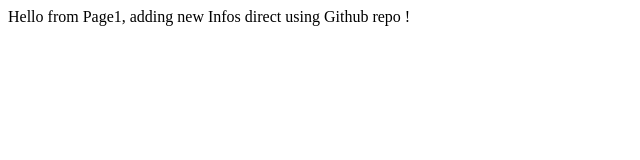
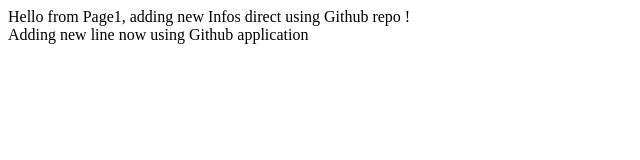
Before and after one commit to GitAlaaTilawi/FirstProject, a plain HTML site: page page1.html in a window 1280 px wide. Shown: the whole page, without its empty margins (0-640 px from the left). Drawn offline with Linux system fonts and the light colour scheme.

Commit message:
Update page1.html
new line now 11:13

```diff
--- a/page1.html
+++ b/page1.html
@@ -1,5 +1,8 @@
 <!DOCTYPE html>
 <html>
     <title></title>
-    <body>Hello from Page1, adding new Infos direct using Github repo !</body>
+    <body>
+        Hello from Page1, adding new Infos direct using Github repo !
+    <div>Adding new line now  using Github application</div>
+    </body>
 </html>
```
